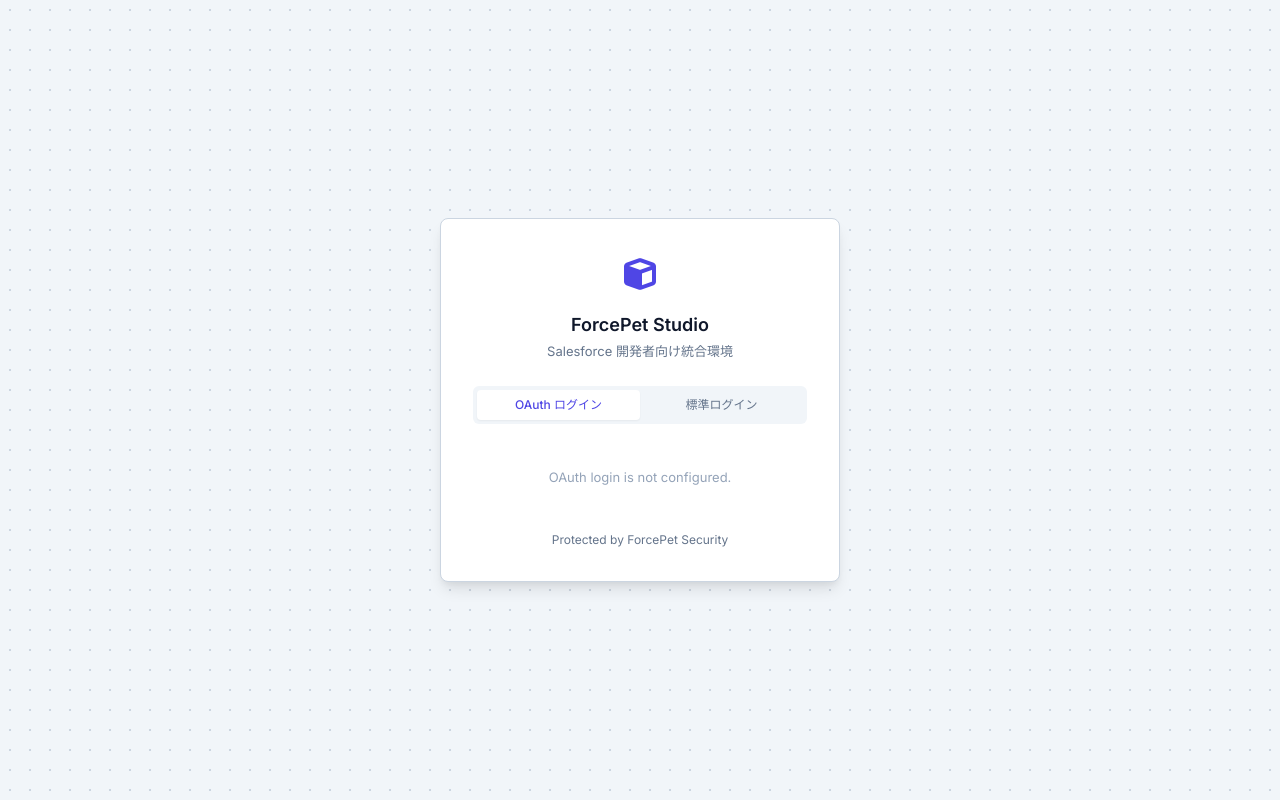
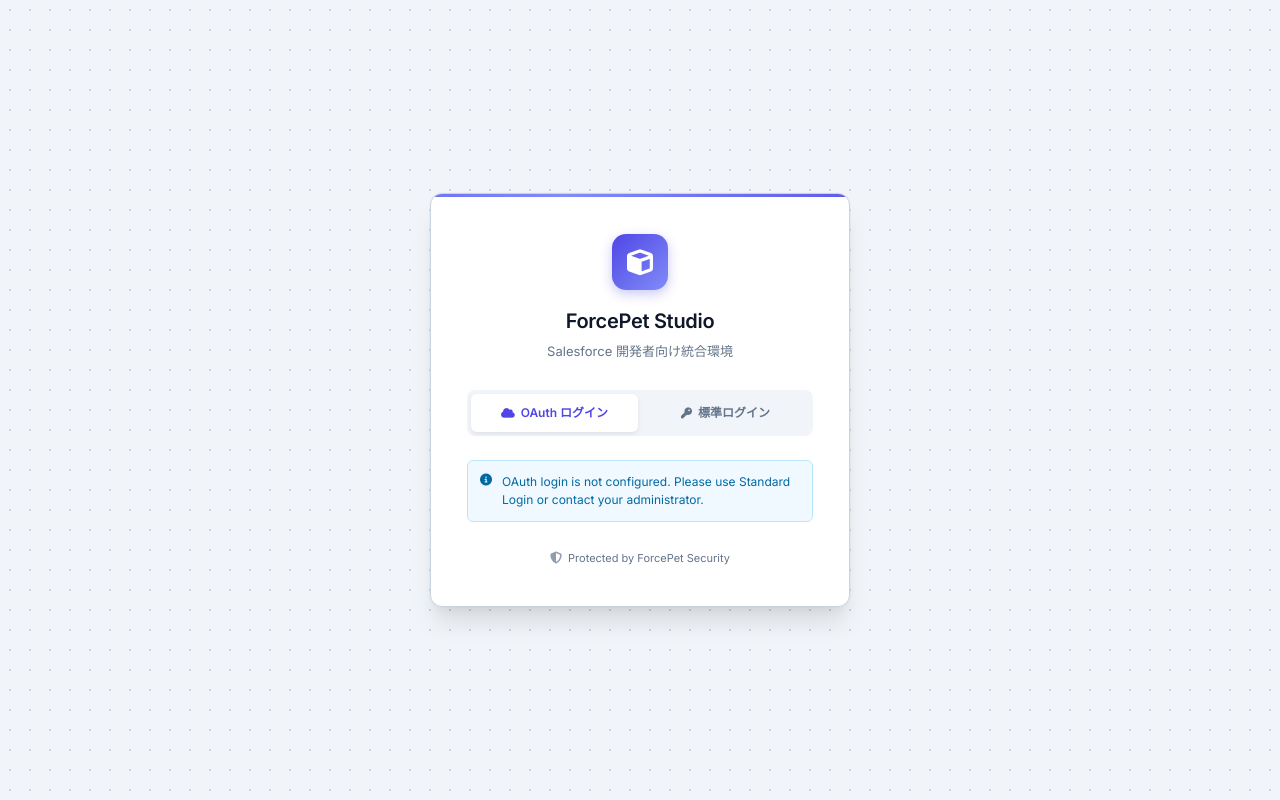
Before and after one commit to kakukaku52/ForcePet, a Django app: page /auth/login/ in a window 1280 px wide. Run offline with Django 4.2, Linux system fonts and the light colour scheme; parts of the project's set-up code (start-up, migrations or seed data) failed here and were passed over; some libraries are stand-ins or nearby versions.

Commit message:
Login页面润色

```diff
--- a/static/css/forcepet-studio.css
+++ b/static/css/forcepet-studio.css
@@ -535,106 +535,258 @@
     justify-content: center;
     height: 100vh;
     background-color: transparent; /* Allow body's background to show through */
+    padding: 20px;
 }
 
 .fp-auth-card {
-    width: 400px;
+    width: 420px;
+    max-width: 100%;
     background: white;
     border: 1px solid var(--fp-border);
-    border-radius: 8px;
-    box-shadow: 0 10px 15px -3px rgba(0, 0, 0, 0.1), 0 4px 6px -2px rgba(0, 0, 0, 0.05);
+    border-radius: 12px;
+    box-shadow:
+        0 20px 25px -5px rgba(0, 0, 0, 0.1),
+        0 10px 10px -5px rgba(0, 0, 0, 0.04),
+        0 0 0 1px rgba(0, 0, 0, 0.02);
     overflow: hidden;
-    padding: 32px;
+    padding: 40px 36px;
+    position: relative;
+}
+
+/* Decorative top accent */
+.fp-auth-card::before {
+    content: '';
+    position: absolute;
+    top: 0;
+    left: 0;
+    right: 0;
+    height: 3px;
+    background: linear-gradient(90deg, var(--fp-primary), #818cf8, var(--fp-primary));
+    background-size: 200% 100%;
+    animation: shimmer 3s ease infinite;
+}
+
+@keyframes shimmer {
+    0%, 100% { background-position: 0% 50%; }
+    50% { background-position: 100% 50%; }
 }
 
 .fp-auth-header {
     text-align: center;
-    margin-bottom: 24px;
+    margin-bottom: 28px;
 }
 
 .fp-auth-logo {
-    font-size: 32px;
-    color: var(--fp-primary);
-    margin-bottom: 12px;
+    width: 56px;
+    height: 56px;
+    margin: 0 auto 16px;
+    display: flex;
+    align-items: center;
+    justify-content: center;
+    background: linear-gradient(135deg, var(--fp-primary), #818cf8);
+    border-radius: 14px;
+    box-shadow: 0 4px 12px rgba(79, 70, 229, 0.3);
+}
+
+.fp-auth-logo i {
+    font-size: 26px;
+    color: white;
 }
 
 .fp-auth-title {
-    font-size: 18px;
-    font-weight: 600;
+    font-size: 20px;
+    font-weight: 700;
     color: var(--fp-text-main);
+    letter-spacing: -0.3px;
 }
 
 .fp-auth-subtitle {
     font-size: 13px;
     color: var(--fp-text-muted);
-    margin-top: 4px;
+    margin-top: 6px;
 }
 
 .fp-auth-tabs {
     display: flex;
     background-color: #f1f5f9;
     padding: 4px;
-    border-radius: 6px;
+    border-radius: 8px;
     margin-bottom: 24px;
+    gap: 4px;
 }
 
 .fp-auth-tab {
     flex: 1;
     text-align: center;
-    padding: 6px;
+    padding: 10px 8px;
     font-size: 12px;
-    font-weight: 500;
+    font-weight: 600;
     color: var(--fp-text-muted);
     cursor: pointer;
-    border-radius: 4px;
-    transition: all 0.2s;
+    border-radius: 6px;
+    transition: all 0.2s ease;
+    position: relative;
+}
+
+.fp-auth-tab:hover:not(.active) {
+    color: var(--fp-text-main);
+    background-color: rgba(255,255,255,0.5);
 }
 
 .fp-auth-tab.active {
     background-color: white;
     color: var(--fp-primary);
-    box-shadow: 0 1px 2px rgba(0,0,0,0.05);
+    box-shadow: 0 2px 4px rgba(0,0,0,0.08);
+}
+
+.fp-auth-tab i {
+    margin-right: 6px;
+    font-size: 11px;
 }
 
 .fp-form-group {
-    margin-bottom: 16px;
+    margin-bottom: 18px;
 }
 
 .fp-form-label {
     display: block;
     font-size: 12px;
-    font-weight: 500;
+    font-weight: 600;
     color: var(--fp-text-main);
-    margin-bottom: 6px;
+    margin-bottom: 8px;
+}
+
+.fp-form-label-hint {
+    font-weight: 400;
+    color: var(--fp-text-muted);
+    margin-left: 4px;
 }
 
 .fp-input-lg {
-    height: 36px; /* Slightly taller for login */
+    height: 40px;
     width: 100%;
     font-size: 13px;
+    transition: border-color 0.2s, box-shadow 0.2s;
+}
+
+.fp-input-lg:focus {
+    border-color: var(--fp-primary);
+    box-shadow: 0 0 0 3px rgba(79, 70, 229, 0.1);
+}
+
+.fp-select.fp-input-lg {
+    height: 40px;
+}
+
+.fp-select.fp-input-lg:focus {
+    border-color: var(--fp-primary);
+    box-shadow: 0 0 0 3px rgba(79, 70, 229, 0.1);
 }
 
 .fp-btn-block {
     width: 100%;
-    height: 36px;
+    height: 42px;
     justify-content: center;
-    margin-top: 8px;
+    margin-top: 12px;
+    font-size: 13px;
+    font-weight: 600;
+    transition: all 0.2s ease;
+}
+
+.fp-btn-block:hover {
+    transform: translateY(-1px);
+    box-shadow: 0 4px 12px rgba(79, 70, 229, 0.3);
+}
+
+.fp-btn-block:active {
+    transform: translateY(0);
+}
+
+.fp-btn-block i {
+    margin-right: 8px;
+}
+
+/* Checkbox styling */
+.fp-checkbox-label {
+    display: flex;
+    align-items: center;
+    font-size: 12px;
+    cursor: pointer;
+    color: var(--fp-text-main);
+    user-select: none;
+}
+
+.fp-checkbox-label input[type="checkbox"] {
+    width: 16px;
+    height: 16px;
+    margin-right: 8px;
+    cursor: pointer;
+    accent-color: var(--fp-primary);
+}
+
+.fp-auth-divider {
+    display: flex;
+    align-items: center;
+    margin: 20px 0;
+    color: var(--fp-text-muted);
+    font-size: 11px;
+}
+
+.fp-auth-divider::before,
+.fp-auth-divider::after {
+    content: '';
+    flex: 1;
+    height: 1px;
+    background-color: var(--fp-border-light);
+}
+
+.fp-auth-divider span {
+    padding: 0 12px;
 }
 
 .fp-auth-footer {
-    margin-top: 24px;
+    margin-top: 28px;
     text-align: center;
+    font-size: 11px;
+    color: var(--fp-text-muted);
+    display: flex;
+    align-items: center;
+    justify-content: center;
+    gap: 6px;
+}
+
+.fp-auth-footer i {
     font-size: 12px;
-    color: var(--fp-text-muted);
+    opacity: 0.7;
 }
 
 .fp-auth-footer a {
     color: var(--fp-primary);
     text-decoration: none;
+    font-weight: 500;
 }
 
 .fp-auth-footer a:hover {
     text-decoration: underline;
+}
+
+/* Auth info box */
+.fp-auth-info {
+    background-color: #f0f9ff;
+    border: 1px solid #bae6fd;
+    border-radius: 6px;
+    padding: 12px;
+    margin-bottom: 20px;
+    font-size: 12px;
+    color: #0369a1;
+    display: flex;
+    align-items: flex-start;
+    gap: 10px;
+}
+
+.fp-auth-info i {
+    margin-top: 1px;
+    flex-shrink: 0;
 }
 
 /* Alert styles for Auth */
--- a/templates/authentication/login.html
+++ b/templates/authentication/login.html
@@ -4,7 +4,7 @@
 {% block title %}ログイン - ForcePet Studio{% endblock %}
 
 {% block extra_css %}
-<!-- Studio Styles are already in base.html, but we ensure no extra overrides here -->
+<link href="{% static 'css/forcepet-studio.css' %}" rel="stylesheet">
 {% endblock %}
 
 {% block layout %}
@@ -23,21 +23,21 @@
         <!-- Custom Tabs -->
         <div class="fp-auth-tabs">
             <div class="fp-auth-tab active" id="tab-oauth" onclick="switchTab('oauth')">
-                OAuth ログイン
+                <i class="fas fa-cloud"></i>OAuth ログイン
             </div>
             <div class="fp-auth-tab" id="tab-standard" onclick="switchTab('standard')">
-                標準ログイン
+                <i class="fas fa-key"></i>標準ログイン
             </div>
         </div>
 
         <!-- Alerts -->
         <div id="auth-error" class="fp-alert fp-alert-danger" style="display: none;">
-            <i class="fas fa-exclamation-circle" style="margin-top: 2px;"></i>
+            <i class="fas fa-exclamation-circle"></i>
             <span id="auth-error-msg"></span>
         </div>
 
         <div id="auth-success" class="fp-alert fp-alert-success" style="display: none;">
-            <i class="fas fa-check-circle" style="margin-top: 2px;"></i>
+            <i class="fas fa-check-circle"></i>
             <span id="auth-success-msg"></span>
         </div>
 
@@ -49,7 +49,9 @@
                 <input type="hidden" name="login_type" value="oauth">
 
                 <div class="fp-form-group">
-                    <label class="fp-form-label">環境 (Environment)</label>
+                    <label class="fp-form-label">
+                        環境<span class="fp-form-label-hint">(Environment)</span>
+                    </label>
                     <select name="environment" class="fp-select fp-input-lg" onchange="toggleCustomDomain(this.value)">
                         <option value="production">本番 (Production)</option>
                         <option value="sandbox">Sandbox</option>
@@ -63,19 +65,23 @@
                 </div>
 
                 <div class="fp-form-group">
-                    <label class="fp-form-label">API バージョン</label>
+                    <label class="fp-form-label">
+                        API バージョン<span class="fp-form-label-hint">(API Version)</span>
+                    </label>
                     <input type="text" name="api_version" class="fp-input fp-input-lg" value="62.0" placeholder="62.0">
                 </div>
 
                 {{ oauth_form.state }}
 
                 <button type="submit" class="fp-btn fp-btn-primary fp-btn-block">
+                    <i class="fab fa-salesforce"></i>
                     Salesforce でログイン
                 </button>
             </form>
             {% else %}
-            <div style="text-align: center; color: #94a3b8; padding: 20px;">
-                OAuth login is not configured.
+            <div class="fp-auth-info">
+                <i class="fas fa-info-circle"></i>
+                <span>OAuth login is not configured. Please use Standard Login or contact your administrator.</span>
             </div>
             {% endif %}
         </div>
@@ -87,22 +93,30 @@
                 <input type="hidden" name="login_type" value="standard">
 
                 <div class="fp-form-group">
-                    <label class="fp-form-label">ユーザー名 (Username)</label>
-                    <input type="text" name="username" class="fp-input fp-input-lg" required>
+                    <label class="fp-form-label">
+                        ユーザー名<span class="fp-form-label-hint">(Username)</span>
+                    </label>
+                    <input type="text" name="username" class="fp-input fp-input-lg" placeholder="user@example.com" required>
                 </div>
 
                 <div class="fp-form-group">
-                    <label class="fp-form-label">パスワード (Password)</label>
+                    <label class="fp-form-label">
+                        パスワード<span class="fp-form-label-hint">(Password)</span>
+                    </label>
                     <input type="password" name="password" class="fp-input fp-input-lg" required>
                 </div>
 
                 <div class="fp-form-group">
-                    <label class="fp-form-label">セキュリティトークン (Security Token)</label>
-                    <input type="text" name="security_token" class="fp-input fp-input-lg" placeholder="Optional">
+                    <label class="fp-form-label">
+                        セキュリティトークン<span class="fp-form-label-hint">(Security Token - Optional)</span>
+                    </label>
+                    <input type="text" name="security_token" class="fp-input fp-input-lg" placeholder="省略可能">
                 </div>
 
                 <div class="fp-form-group">
-                    <label class="fp-form-label">環境 (Environment)</label>
+                    <label class="fp-form-label">
+                        環境<span class="fp-form-label-hint">(Environment)</span>
+                    </label>
                     <select name="environment" class="fp-select fp-input-lg" onchange="toggleStandardCustomDomain(this.value)">
                         <option value="production">本番 (Production)</option>
                         <option value="sandbox">Sandbox</option>
@@ -116,18 +130,21 @@
                 </div>
 
                 <div class="fp-form-group">
-                    <label class="fp-form-label">API バージョン</label>
+                    <label class="fp-form-label">
+                        API バージョン<span class="fp-form-label-hint">(API Version)</span>
+                    </label>
                     <input type="text" name="api_version" class="fp-input fp-input-lg" value="62.0">
                 </div>
 
                 <div class="fp-form-group">
-                    <label style="display: flex; align-items: center; font-size: 12px; cursor: pointer;">
-                        <input type="checkbox" name="remember_me" style="margin-right: 6px;">
+                    <label class="fp-checkbox-label">
+                        <input type="checkbox" name="remember_me">
                         ログイン情報を記憶する
                     </label>
                 </div>
 
                 <button type="submit" class="fp-btn fp-btn-primary fp-btn-block">
+                    <i class="fas fa-sign-in-alt"></i>
                     ログイン
                 </button>
             </form>
@@ -135,6 +152,7 @@
 
         <!-- Footer -->
         <div class="fp-auth-footer">
+            <i class="fas fa-shield-alt"></i>
             <span>Protected by ForcePet Security</span>
         </div>
 
@@ -154,6 +172,10 @@
     document.getElementById('form-oauth').style.display = 'none';
     document.getElementById('form-standard').style.display = 'none';
     document.getElementById('form-' + tabName).style.display = 'block';
+
+    // Clear alerts when switching
+    document.getElementById('auth-error').style.display = 'none';
+    document.getElementById('auth-success').style.display = 'none';
 }
 
 // Toggle Custom Domain Inputs
@@ -177,8 +199,8 @@
         $('#auth-success').hide();
 
         const btn = $(this).find('button[type="submit"]');
-        const originalText = btn.text();
-        btn.prop('disabled', true).text('Signing in...');
+        const originalHtml = btn.html();
+        btn.prop('disabled', true).html('<i class="fas fa-spinner fa-spin"></i> サインイン中...');
 
         $.ajax({
             url: $(this).attr('action'),
@@ -193,8 +215,8 @@
                 }
             },
             error: function(xhr) {
-                btn.prop('disabled', false).text(originalText);
-                let msg = 'Login failed';
+                btn.prop('disabled', false).html(originalHtml);
+                let msg = 'ログインに失敗しました';
                 if(xhr.responseJSON && xhr.responseJSON.error && xhr.responseJSON.error.message) {
                     msg = xhr.responseJSON.error.message;
                 }
```
Also changed, not shown: 1 other file.
